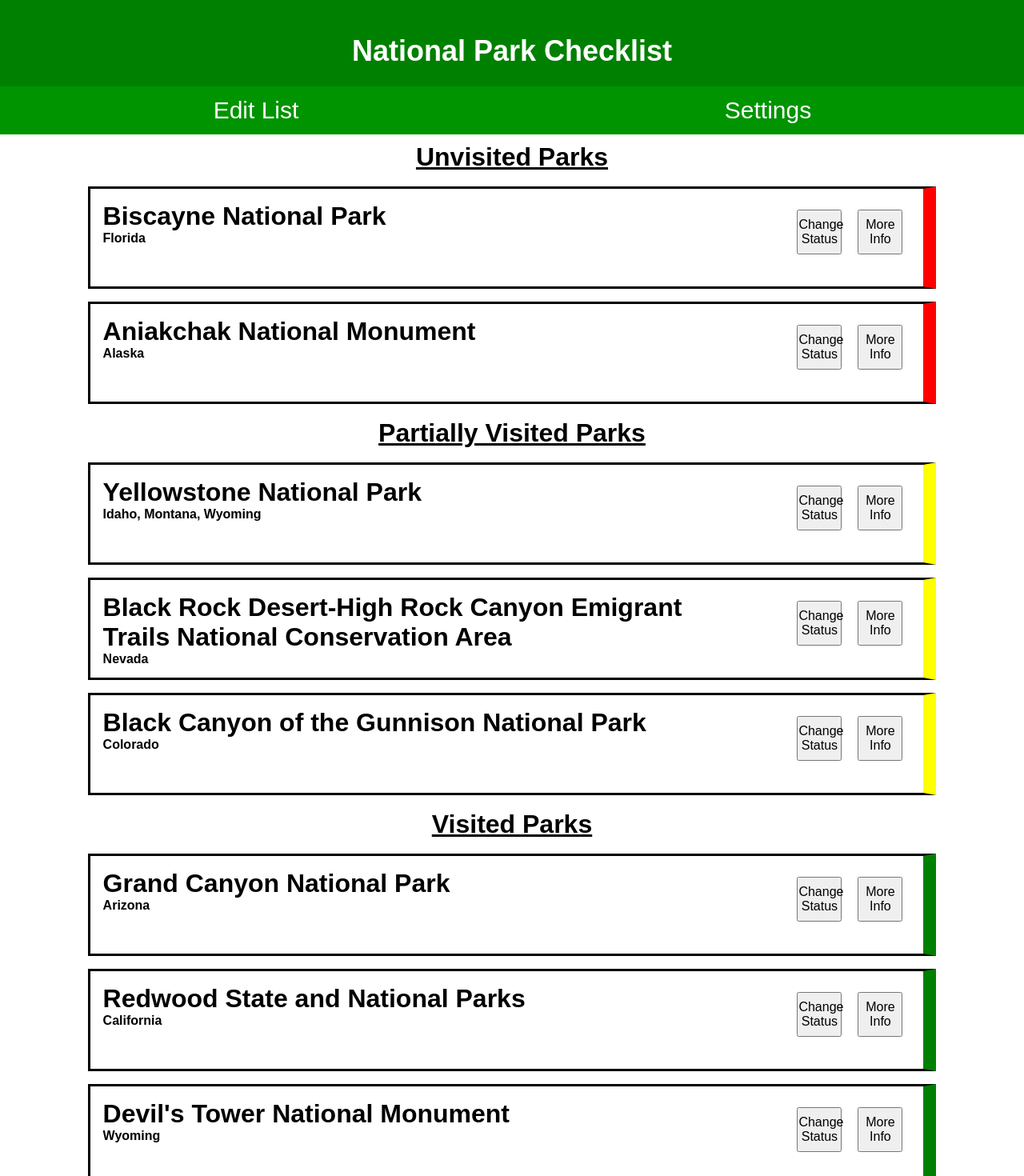
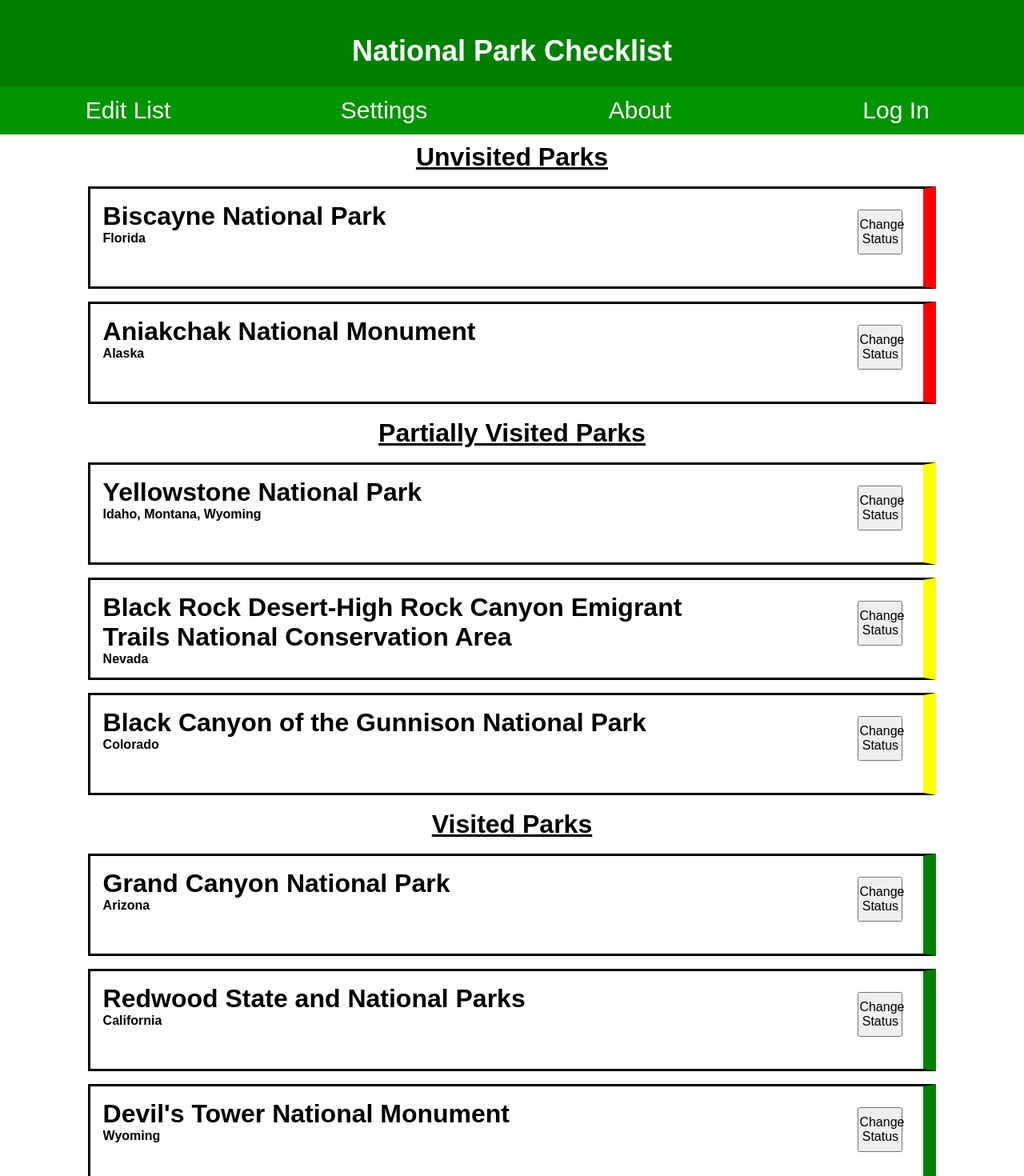
Before and after one commit to euouae682/national-park-checklist, a React (Create React App) app: page / in a window 1280 px wide. Shown: the top 1470 px of the page at 80% size. Built offline with nearby package versions, Linux system fonts and the light colour scheme.

Commit message:
added ability to change status

```diff
--- a/src/App.js
+++ b/src/App.js
@@ -3,6 +3,12 @@ import Footer from './components/common/Footer.js';
 import Main from './components/Main.js';
 
 function App() {
+  const updateParks = () => {
+    console.log("this updates the parks");
+  }
+
+  // useEffect(updateParks());
+
   return (
     <div className="App">
       <Header text="National Park Checklist" />
--- a/src/components/Main.js
+++ b/src/components/Main.js
@@ -1,31 +1,28 @@
+import { useState } from 'react'
 import Park from './Park.js';
 
 export const Main = () => {
-  const sortParks = () => {
-    console.log("this sorts the parks");
-  }
-
-  // useEffect(sortParks());
+  const [parkList, setParkList] = useState();
 
   return (
     <main>
       <div class="lists">
         <h2>Unvisited Parks</h2>
         <ul>
-          <Park name="Biscayne National Park" location="Florida" pstatus="uv" />
-          <Park name="Aniakchak National Monument" location="Alaska" pstatus="uv" />
+          <Park name="Biscayne National Park" location="Florida" pstatus="0" />
+          <Park name="Aniakchak National Monument" location="Alaska" pstatus="0" />
         </ul>
         <h2>Partially Visited Parks</h2>
         <ul>
-          <Park name="Yellowstone National Park" location="Idaho, Montana, Wyoming" pstatus="pv" />
-          <Park name="Black Rock Desert-High Rock Canyon Emigrant Trails National Conservation Area" location="Nevada" pstatus="pv" />
-          <Park name="Black Canyon of the Gunnison National Park" location="Colorado" pstatus="pv" />
+          <Park name="Yellowstone National Park" location="Idaho, Montana, Wyoming" pstatus="1" />
+          <Park name="Black Rock Desert-High Rock Canyon Emigrant Trails National Conservation Area" location="Nevada" pstatus="1" />
+          <Park name="Black Canyon of the Gunnison National Park" location="Colorado" pstatus="1" />
         </ul>
         <h2>Visited Parks</h2>
         <ul>
-          <Park name="Grand Canyon National Park" location="Arizona" pstatus="v" />
-          <Park name="Redwood State and National Parks" location="California" pstatus="v" />
-          <Park name="Devil's Tower National Monument" location="Wyoming" pstatus="v" />
+          <Park name="Grand Canyon National Park" location="Arizona" pstatus="2" />
+          <Park name="Redwood State and National Parks" location="California" pstatus="2" />
+          <Park name="Devil's Tower National Monument" location="Wyoming" pstatus="2" />
         </ul>
       </div>
     </main>
--- a/src/components/Park.js
+++ b/src/components/Park.js
@@ -2,6 +2,7 @@ import { useState } from 'react'
 import MoreInfo from './MoreInfo.js';
 
 export const Park = ({ name, location, pstatus }) => {
+    const statusArray = ["uv", "pv", "v"];
     const [status, setStatus] = useState(pstatus);
     const [showMore, setShowMore] = useState(false);
 
@@ -10,18 +11,25 @@ export const Park = ({ name, location, pstatus }) => {
         setShowMore(!showMore);
     }
 
+    const toggleStatus = () => {
+        setStatus((status + 1) % 3);
+        console.log("toggle the status");
+        console.log(status);
+        console.log(statusArray[status]);
+    }
+
     return (
         <div className="container">
-            <li className={status}>
+            <li className={statusArray[status]}>
                 <div className="parkInfo">
                     <h1>{ name }</h1>
                     <h2>{ location }</h2>
                 </div>
                 <div className="buttons">
-                    <button onClick={showMoreInfo} >More Info</button>
-                    <button>Change Status</button>
+                    {/* <button onClick={showMoreInfo} >More Info</button> */}
+                    <button onClick={toggleStatus}>Change Status</button>
                     </div>
-            {showMore && <MoreInfo />}
+            {/* {showMore && <MoreInfo />} */}
             </li>
         </div>
     )
--- a/src/components/common/Header.js
+++ b/src/components/common/Header.js
@@ -13,6 +13,8 @@ export const Header = ({ text }) => {
         <ul>
           <li onClick={toggleEditList} >Edit List</li>
           <li onClick={toggleSettings} >Settings</li>
+          <li>About</li>
+          <li>Log In</li>
         </ul>
       </nav>
   </header>;
--- a/src/index.css
+++ b/src/index.css
@@ -43,7 +43,7 @@ nav ul {
 nav ul li {
   display: inline-block;
   text-align: center;
-  width: 50%;
+  width: 25%;
 }
 
 nav ul li:hover {
```
